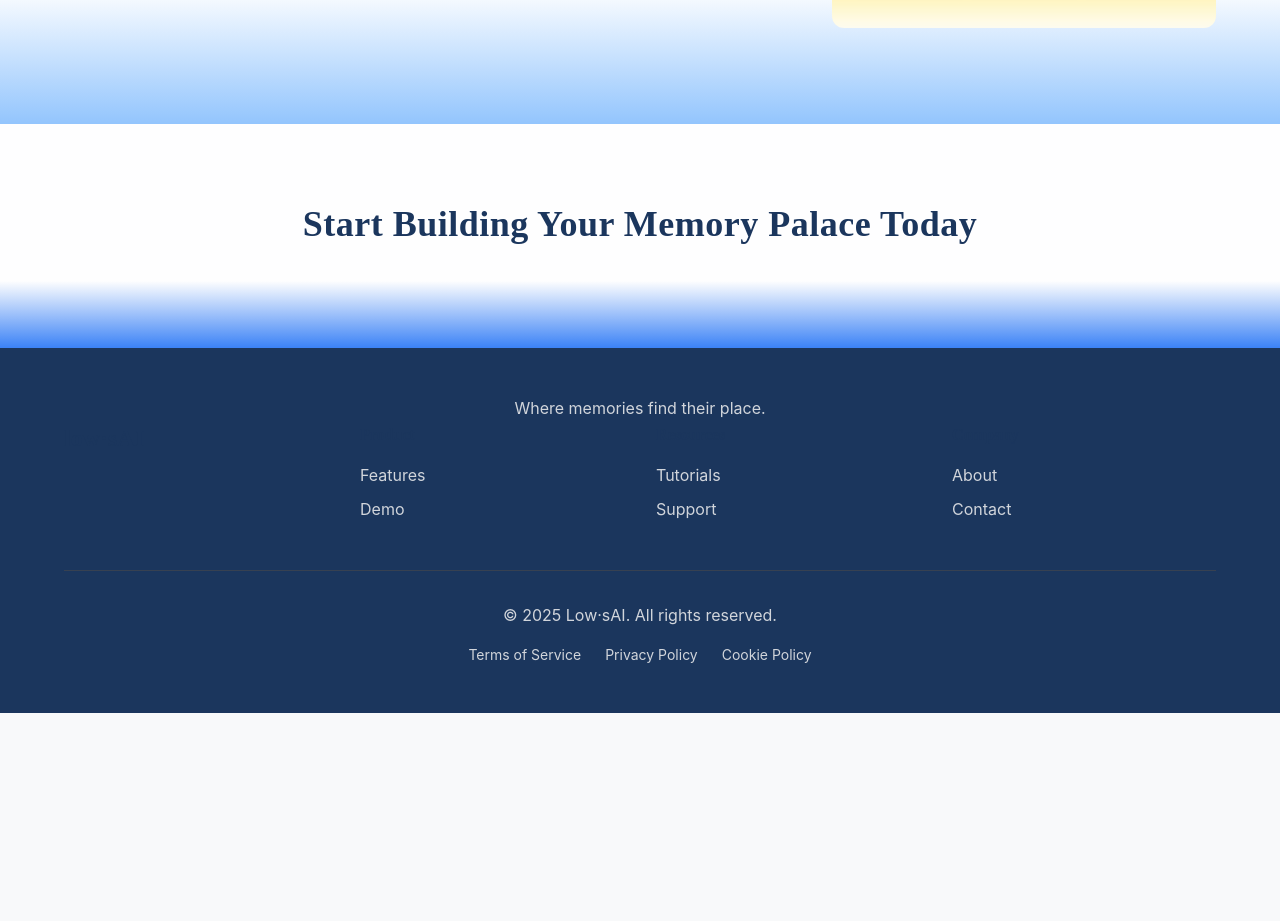
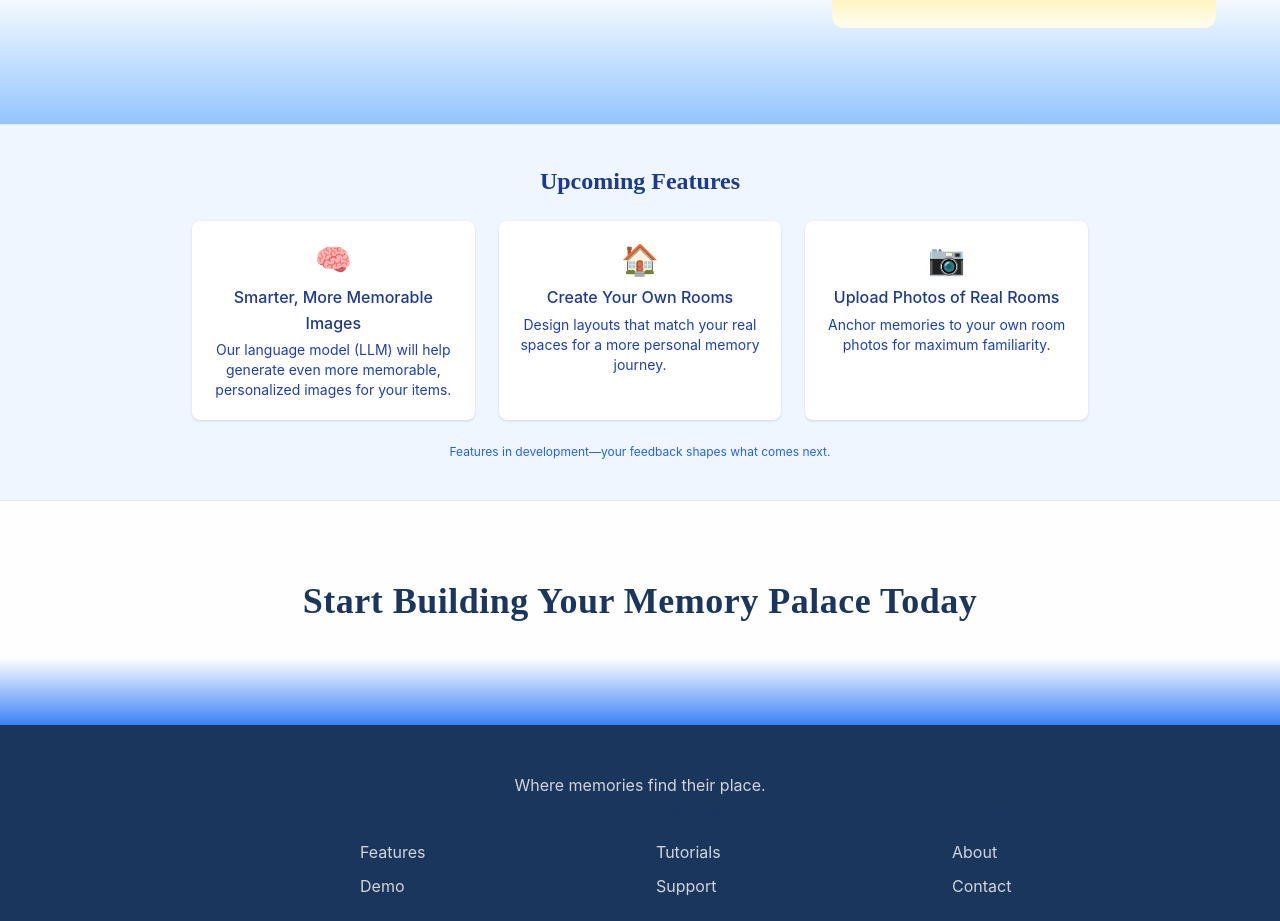
Before and after one commit to aaronipollock/memory-palace, a React (Create React App) app in the folder client/: page / in a window 1280 px wide. Shown: the part 2041-2962 px from the top of the page. Before the commit the page ends 2754 px from the top, so only its background shows below. Built offline with nearby package versions, Linux system fonts and the light colour scheme.

Commit message:
medium upcoming features

```diff
--- a/client/src/components/LandingPage.js
+++ b/client/src/components/LandingPage.js
@@ -209,6 +209,30 @@ const LandingPage = () => {
             })}
           </div>
         </section>
+        {/* Upcoming Features Section */}
+        <section className="py-10 px-4 bg-blue-50 border-t border-b border-blue-100">
+          <div className="max-w-4xl mx-auto">
+            <h3 className="text-2xl font-semibold text-blue-900 mb-6 text-center">Upcoming Features</h3>
+            <div className="grid gap-6 md:grid-cols-3">
+              <div className="bg-white rounded-lg shadow p-5 flex flex-col items-center text-center">
+                <span className="text-3xl mb-2 text-blue-400">🧠</span>
+                <div className="font-medium mb-1 text-blue-900">Smarter, More Memorable Images</div>
+                <div className="text-sm text-blue-800">Our language model (LLM) will help generate even more memorable, personalized images for your items.</div>
+              </div>
+              <div className="bg-white rounded-lg shadow p-5 flex flex-col items-center text-center">
+                <span className="text-3xl mb-2 text-blue-400">🏠</span>
+                <div className="font-medium mb-1 text-blue-900">Create Your Own Rooms</div>
+                <div className="text-sm text-blue-800">Design layouts that match your real spaces for a more personal memory journey.</div>
+              </div>
+              <div className="bg-white rounded-lg shadow p-5 flex flex-col items-center text-center">
+                <span className="text-3xl mb-2 text-blue-400">📷</span>
+                <div className="font-medium mb-1 text-blue-900">Upload Photos of Real Rooms</div>
+                <div className="text-sm text-blue-800">Anchor memories to your own room photos for maximum familiarity.</div>
+              </div>
+            </div>
+            <p className="text-xs text-blue-600 mt-6 text-center">Features in development—your feedback shapes what comes next.</p>
+          </div>
+        </section>
         {/* Use Cases Section */}
         {/* <section className="py-20 px-4 bg-background gradient-use-cases">
           <div className="container mx-auto max-w-6xl">
```
